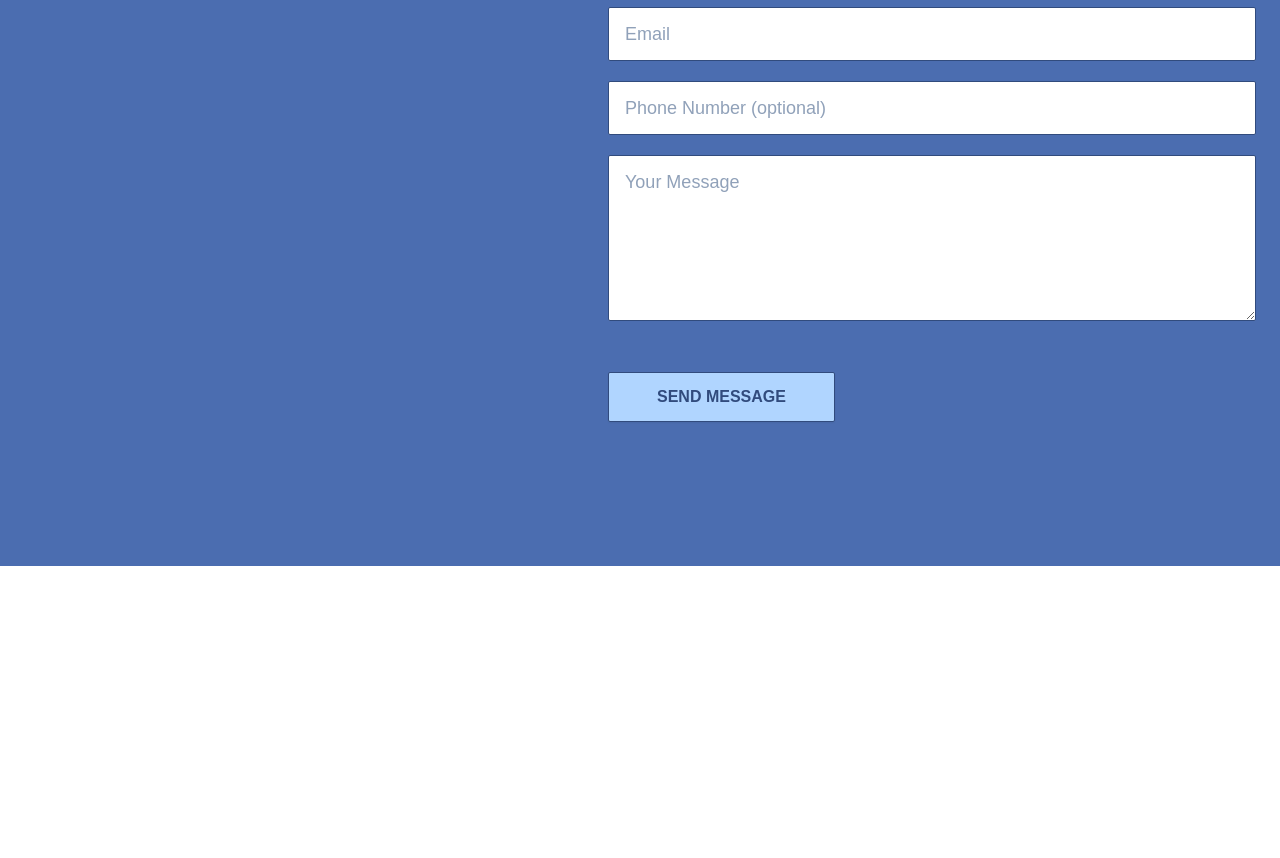
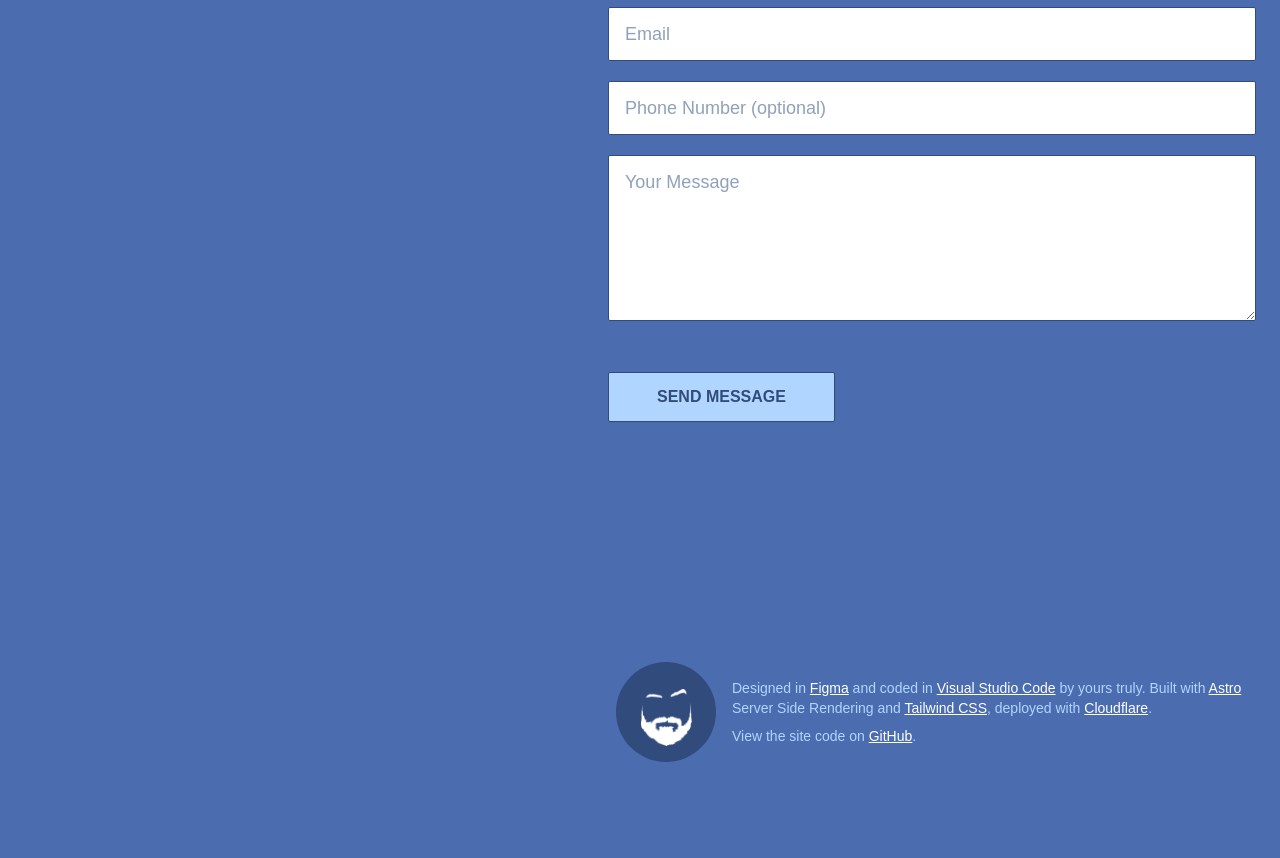
Before and after one commit to tysonsukeforth/tysonsukeforth.com, an Astro site: page / in a window 1280 px wide. Shown: the part 3703-4561 px from the top of the page. Before the commit the page ends 4269 px from the top, so only its background shows below. Built offline with nearby package versions, Linux system fonts and the light colour scheme; Astro itself is replaced by a stand-in of ours.

Commit message:
Squashed commit of the following:
commit a2fa39f0157f3ba2a6047562622e5cccfb306f2c
Author: Tyson Sukeforth <3186054+tysonsukeforth@users.noreply.github.com>
Date:   Wed Apr 2 14:51:10 2025 -0400

    POR-23 Full footer implementation

```diff
--- /dev/null
+++ b/src/components/Footer.astro
@@ -0,0 +1,17 @@
+---
+import { Image } from "astro:assets"
+import face from "../assets/face.png"
+---
+<div id="footer" class="bg-ts-blue-medium">
+    <div class="content-container px-2 py-12 lg:py-24 lg:pl-24">
+        <div class="flex items-center gap-4">
+            <span class="flex justify-center shrink-0 items-center size-25 ml-2 rounded-full bg-ts-blue-dark z-20">
+                <Image class="w-[51px] h-[57px] mt-3" src={face} width={102} height={113} alt="I always feel like somebody's watching me..." />
+            </span>
+            <span class="flex flex-col justify-items-center gap-2">
+                <p class="m-0 text-sm text-ts-blue-bright">Designed in <a href="https://www.figma.com/" target="_blank">Figma</a> and coded in <a href="https://code.visualstudio.com/" target="_blank">Visual Studio Code</a> by yours truly. Built with <a href="https://astro.build/" target="_blank">Astro</a> Server Side Rendering and <a href="https://tailwindcss.com/" target="_blank">Tailwind CSS</a>, deployed with <a href="https://www.cloudflare.com/" target="_blank">Cloudflare</a>.</p>
+                <p class="m-0 text-sm text-ts-blue-bright">View the site code on <a href="https://github.com/tysonsukeforth/tysonsukeforth.com" target="_blank">GitHub</a>.</p>
+            </span>
+        </div>
+    </div>
+</div>
--- a/src/pages/index.astro
+++ b/src/pages/index.astro
@@ -4,9 +4,7 @@ import Hero from '../components/Hero.astro';
 import Skills from '../components/Skills.astro';
 import Projects from '../components/Projects.astro';
 import Contact from '../components/Contact.astro';
-
-// Welcome to Astro! Wondering what to do next? Check out the Astro documentation at https://docs.astro.build
-// Don't want to use any of this? Delete everything in this file, the `assets`, `components`, and `layouts` directories, and start fresh.
+import Footer from '../components/Footer.astro';
 ---
 
 <Layout>
@@ -14,4 +12,5 @@ import Contact from '../components/Contact.astro';
 	<Skills />
 	<Projects />
 	<Contact />
+	<Footer />
 </Layout>
--- a/src/styles/global.css
+++ b/src/styles/global.css
@@ -37,6 +37,10 @@
     p {
         @apply mb-4 text-xs md:text-sm lg:text-base
     }
+
+    p a {
+        @apply text-white underline
+    }
 }
 
 @layer components {
```
